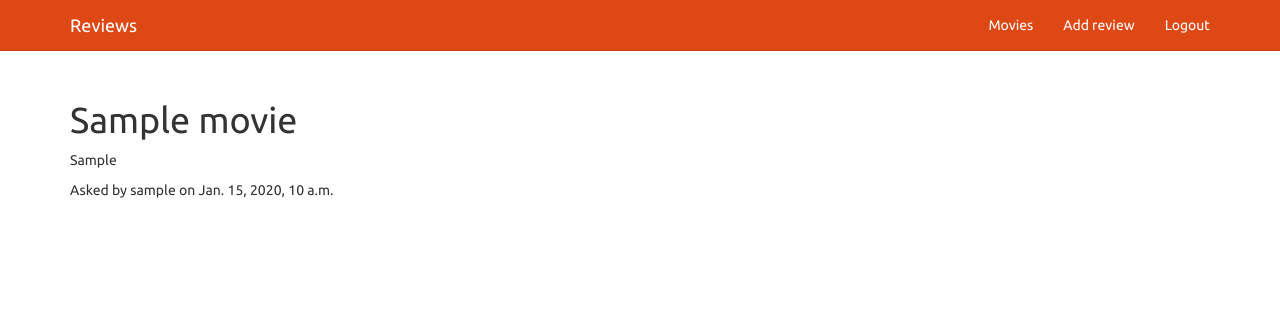
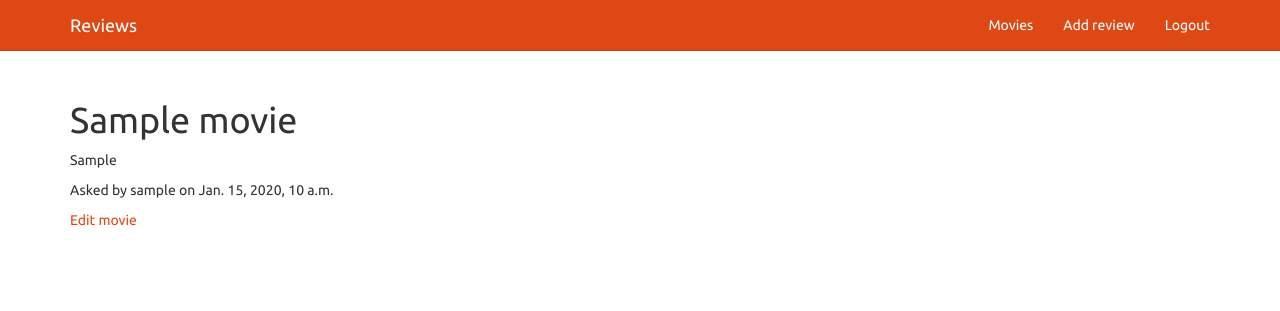
Before and after one commit to bblue160/my_app, a Django app: page /movie/1/ in a window 1280 px wide. Shown: the top 311 px of the page. Run offline with Django 3.2, Linux system fonts and the light colour scheme; a user stored in the database is signed in; tables that the repository leaves empty hold one stand-in row (values such as "Sample post"); some libraries are stand-ins or nearby versions.

Commit message:
Add movie update view

```diff
--- a/core/urls.py
+++ b/core/urls.py
@@ -8,4 +8,5 @@ urlpatterns = patterns('',
     url(r'^movie/create/$', MovieCreateView.as_view(), name='movie_create'),
     url(r'^movie/$', MovieListView.as_view(), name='movie_list'),
     url(r'^movie/(?P<pk>\d+)/$', MovieDetailView.as_view(), name='movie_detail'),
+    url(r'^movie/update/(?P<pk>\d+)/$', MovieUpdateView.as_view(), name='movie_update'),
 )
--- a/core/views.py
+++ b/core/views.py
@@ -1,5 +1,5 @@
 from django.shortcuts import render
-from django.views.generic import TemplateView, CreateView, ListView, DetailView
+from django.views.generic import TemplateView, CreateView, ListView, DetailView, UpdateView
 from django.core.urlresolvers import reverse_lazy
 from .models import *
 
@@ -24,3 +24,8 @@ class MovieListView(ListView):
 class MovieDetailView(DetailView):
     model = Movie
     template_name = "movie/movie_detail.html"
+
+class MovieUpdateView(UpdateView):
+    model = Movie
+    template_name = 'movie/movie_form.html'
+    fields = ['title', 'synopsis']
--- a/templates/movie/movie_detail.html
+++ b/templates/movie/movie_detail.html
@@ -3,4 +3,7 @@
 <h1>{{ movie.title }}</h1>
 <p>{{ movie.synopsis }}</p>
 <p>Asked by {{ movie.user.username }} on {{ movie.created_at }}</p>
+{% if movie.user == user %}
+<p><a href="{% url 'movie_update' pk=movie.id %}">Edit movie</a></p>
+{% endif %}
 {% endblock %}
```
